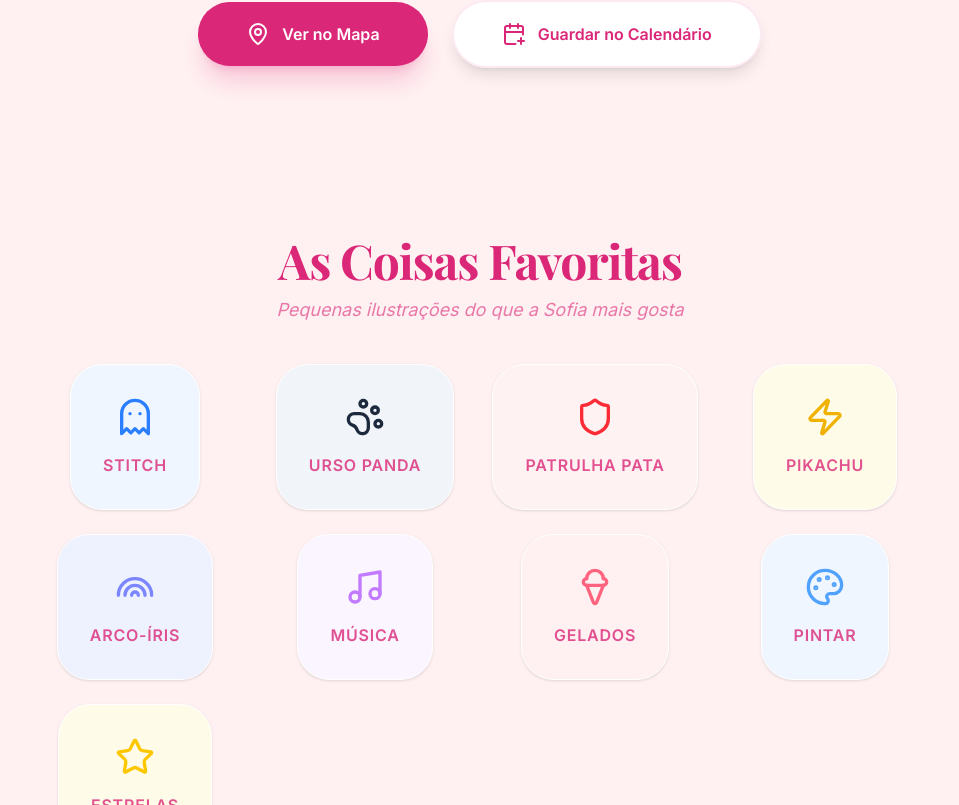
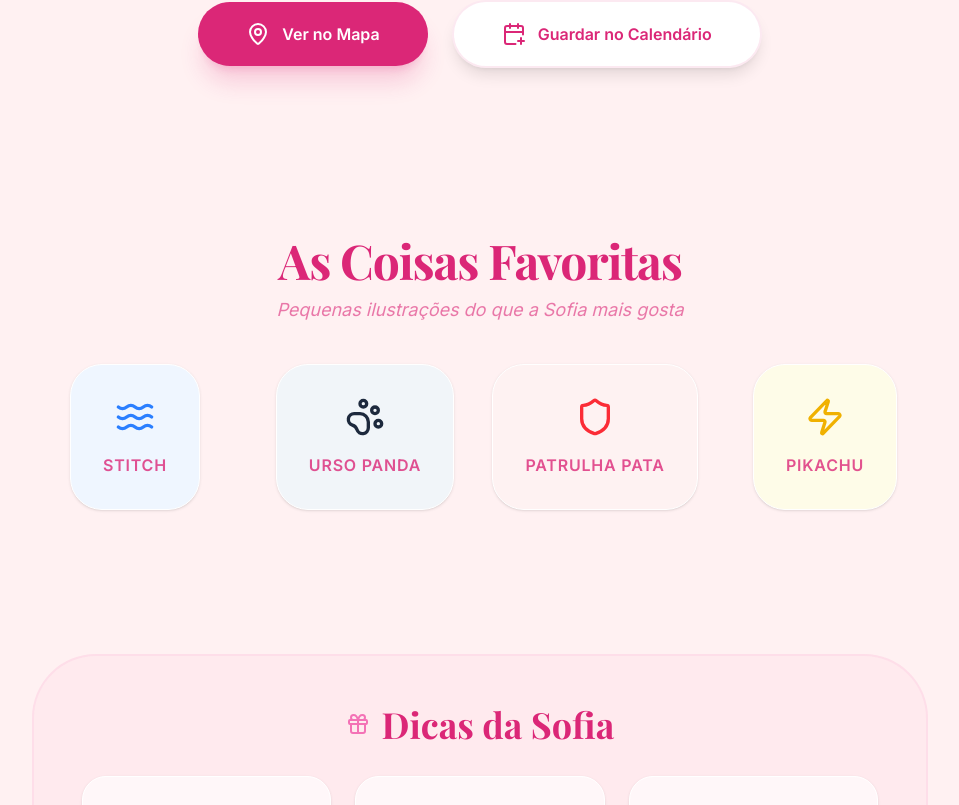
Before and after one commit to pedromendespires/Convite-SSP, a React (Vite) app: page / in a window 1280 px wide. Shown: the part 1995-2800 px from the top of the page, without its empty margins (160-1119 px from the left). Built offline with nearby package versions, Linux system fonts and the light colour scheme; a web font is replaced by a local one.

Commit message:
feat: Add Waves icon and remove unused illustrations
Replaces Star and Rainbow illustrations with a more fitting Waves icon. Removes the Ghost illustration from Sofia's favorites list.

```diff
--- a/src/App.tsx
+++ b/src/App.tsx
@@ -4,7 +4,7 @@
  */
 
 import { motion, Variants, useScroll, useSpring, BezierDefinition, AnimatePresence, useMotionValue, useTransform } from "motion/react";
-import { MapPin, Heart, PartyPopper, Sparkles, Flower2, CalendarPlus, ChevronUp, MessageCircle, Share2, Gift, Timer, Wand2, Star, Rainbow, Smile, IceCream, Music, Palette, Ghost, PawPrint, Shield, Zap } from "lucide-react";
+import { MapPin, Heart, PartyPopper, Sparkles, Flower2, CalendarPlus, ChevronUp, MessageCircle, Share2, Gift, Timer, Wand2, Smile, PawPrint, Shield, Zap, Waves } from "lucide-react";
 import { memo, useState, useEffect, useCallback, useRef, ReactNode } from "react";
 import confetti from "canvas-confetti";
 
@@ -109,9 +109,7 @@ const Background = memo(() => {
       {/* Parallax Hearts & Illustrations */}
       {[
         { pos: "top-[40%] left-[15%]", delay: 1.4, y: y2, r: rotate2, icon: <Heart size={80} fill="currentColor" strokeWidth={0} />, color: "text-rose-300/15" },
-        { pos: "top-[60%] right-[12%]", delay: 1.6, y: y1, r: rotate1, icon: <Star size={60} fill="currentColor" strokeWidth={0} />, color: "text-yellow-300/15" },
         { pos: "bottom-[40%] right-[20%]", delay: 1.8, y: y3, r: rotate2, icon: <Heart size={80} fill="currentColor" strokeWidth={0} />, color: "text-rose-300/15" },
-        { pos: "bottom-[10%] left-[30%]", delay: 2.2, y: y1, r: rotate2, icon: <Rainbow size={90} strokeWidth={1} />, color: "text-indigo-300/15" },
         { pos: "top-[75%] left-[5%]", delay: 2.4, y: y2, r: rotate1, icon: <Smile size={50} strokeWidth={1} />, color: "text-pink-300/15" }
       ].map((item, i) => (
         <motion.div
@@ -387,15 +385,10 @@ const GiftSuggestions = ({ variants }: { variants: Variants }) => (
 
 const SofiaFavorites = ({ variants }: { variants: Variants }) => {
   const favorites = [
-    { icon: <Ghost className="w-10 h-10" />, label: "Stitch", color: "text-blue-500", bg: "bg-blue-50" },
+    { icon: <Waves className="w-10 h-10" />, label: "Stitch", color: "text-blue-500", bg: "bg-blue-50" },
     { icon: <PawPrint className="w-10 h-10" />, label: "Urso Panda", color: "text-slate-800", bg: "bg-slate-100" },
     { icon: <Shield className="w-10 h-10" />, label: "Patrulha Pata", color: "text-red-500", bg: "bg-red-50" },
     { icon: <Zap className="w-10 h-10" />, label: "Pikachu", color: "text-yellow-500", bg: "bg-yellow-50" },
-    { icon: <Rainbow className="w-10 h-10" />, label: "Arco-íris", color: "text-indigo-400", bg: "bg-indigo-50" },
-    { icon: <Music className="w-10 h-10" />, label: "Música", color: "text-purple-400", bg: "bg-purple-50" },
-    { icon: <IceCream className="w-10 h-10" />, label: "Gelados", color: "text-rose-400", bg: "bg-rose-50" },
-    { icon: <Palette className="w-10 h-10" />, label: "Pintar", color: "text-blue-400", bg: "bg-blue-50" },
-    { icon: <Star className="w-10 h-10" />, label: "Estrelas", color: "text-yellow-400", bg: "bg-yellow-50" },
   ];
 
   return (
```
